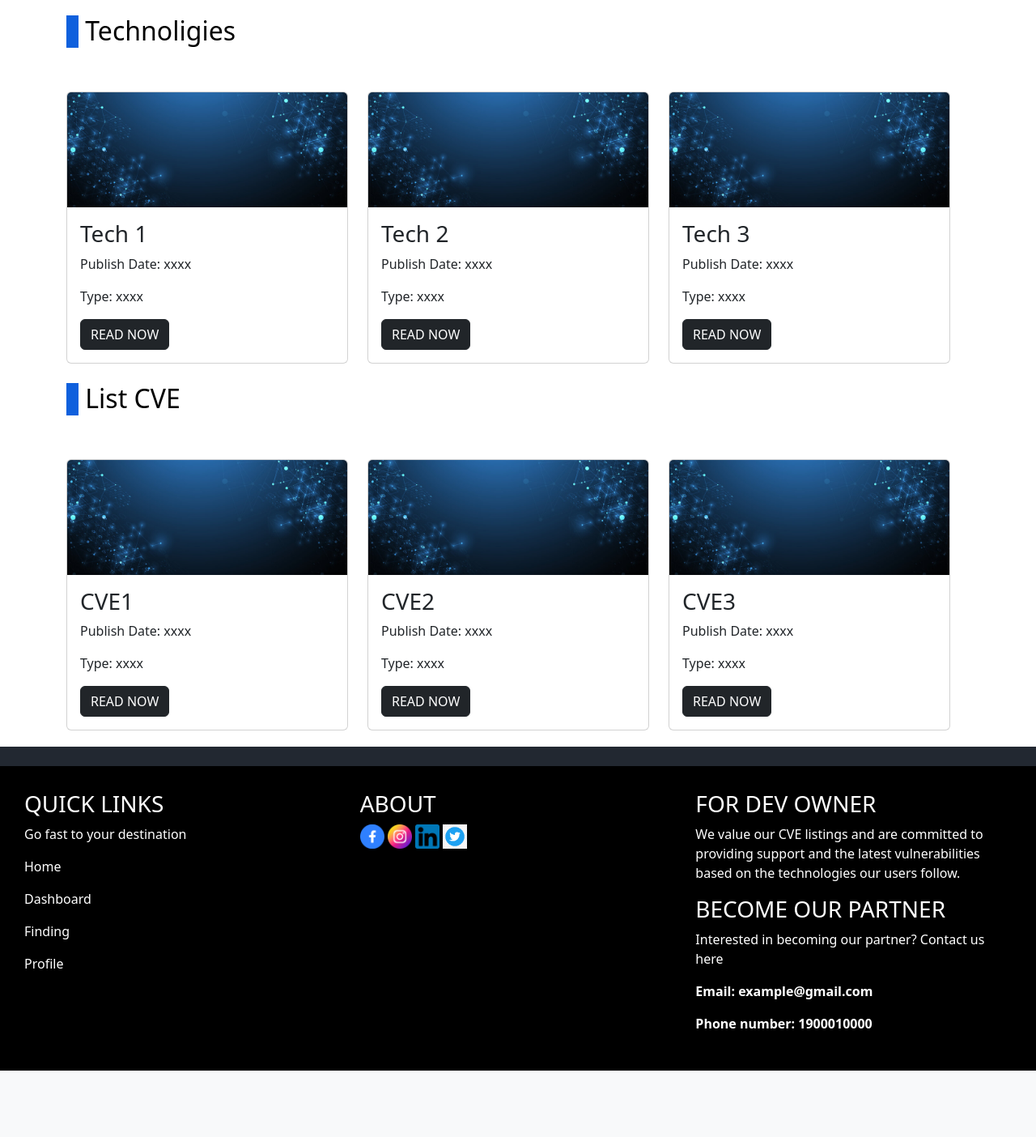
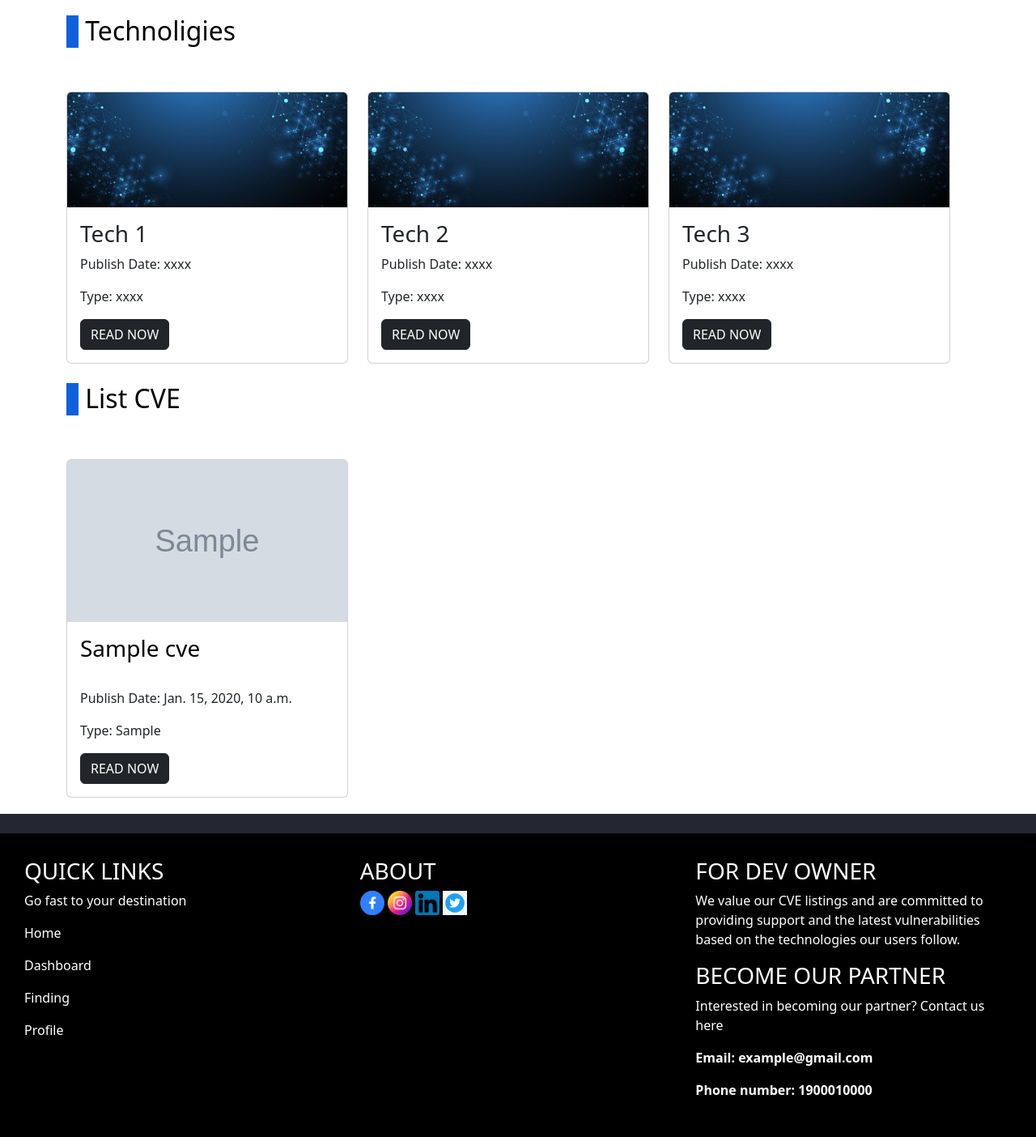
Before and after one commit to okthichiatay77/SecurityNews, a Django app: page / in a window 1280 px wide. Shown: the part 1268-2672 px from the top of the page at 81% size. Before the commit the page ends 2590 px from the top, so only its background shows below. Run offline with Django 4.2, Linux system fonts and the light colour scheme; tables that the repository leaves empty hold one stand-in row (values such as "Sample post"); grey boxes marked "Sample" are stand-in pictures; some libraries are stand-ins or nearby versions.

Commit message:
update code

```diff
--- a/firstapp/views.py
+++ b/firstapp/views.py
@@ -3,8 +3,10 @@ from django.shortcuts import render
 from .models import CVE, Affected, References, Metric
 
 def index_view(request):
+    list_cve = CVE.objects.all()[:3]
     context = {
-        'list_news': ['1', '2', '3']
+        'list_test': [1, 2, 3],
+        'list_news': list_cve,
     }
     return render(request, 'home.html', context=context)
 
--- a/templates/home.html
+++ b/templates/home.html
@@ -23,6 +23,10 @@
     }
     body {
     background-color: #222831 !important;
+    }
+    a {
+        text-decoration: none;
+        color: black;
     }
     .top-right {
     position: absolute;
@@ -82,7 +86,7 @@
         <div class="row">
             <a href="#" style="text-decoration: none;"><h2 style="color: white"><div class="rectangle"></div>&nbsp;Lastest News</h2></a>
             <div class="row row-cols-1 row-cols-md-3 g-4">
-                {% for i in list_news %}
+                {% for i in list_test %}
                         <div class="col">
                             <div class="card h-100">
                                 <img src="/media/bg-sec.jpg" class="card-img-top" alt="...">
@@ -111,7 +115,7 @@
             <div class="row">
                 <a style="text-decoration: none;" href="#"><h2 style="color: black"><div class="rectangle"></div>&nbsp;Technoligies</h2></a>
                 <div class="row row-cols-1 row-cols-md-3 g-4">
-                    {% for i in list_news %}
+                    {% for i in list_test %}
                         <div class="col">
                             <div class="card h-100">
                                 <img src="/media/bg-sec.jpg" class="card-img-top" alt="...">
@@ -140,17 +144,17 @@
                     {% for i in list_news %}
                         <div class="col">
                             <div class="card h-100">
-                                <img src="/media/bg-sec.jpg" class="card-img-top" alt="...">
+                                <a href="{% url 'app:detail_cves' pk=i.pk %}"><img src="/media/{{ i.avatar }}" class="card-img-top" alt="..." style="width: 100%; height: 200px;"></a>
                                 <div class="card-body">
-                                    <h3 class="card-title">CVE{{ i }}</h3>
+                                    <a href="{% url 'app:detail_cves' pk=i.pk %}"><h3 class="card-title">{{ i.title }}</h3></a><br>
                                     <p class="card-text">
-                                        Publish Date: xxxx
+                                        Publish Date: {{ i.publish_date }}
                                     </p>
                                     <p class="card-text">
-                                        Type: xxxx
+                                        Type: {{ i.data_type }}
                                     </p>
 
-                                    <a>
+                                    <a href="{% url 'app:detail_cves' pk=i.pk %}">
                                         <button class="btn btn-dark">READ NOW</button>
                                     </a>
                                 </div>
```
Also changed, not shown: templates/firstapp/detail_cve.html (+5 -3 lines).
